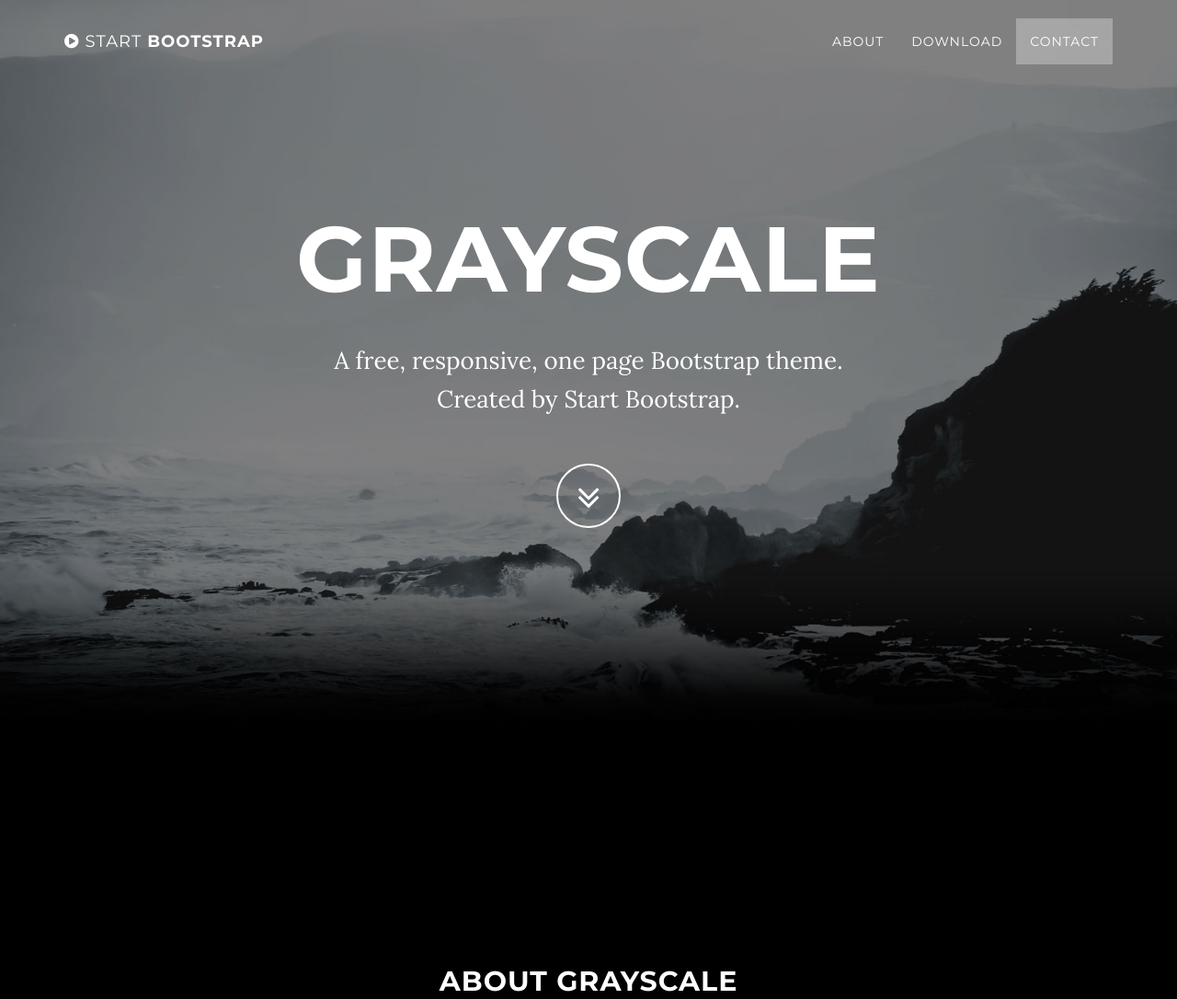
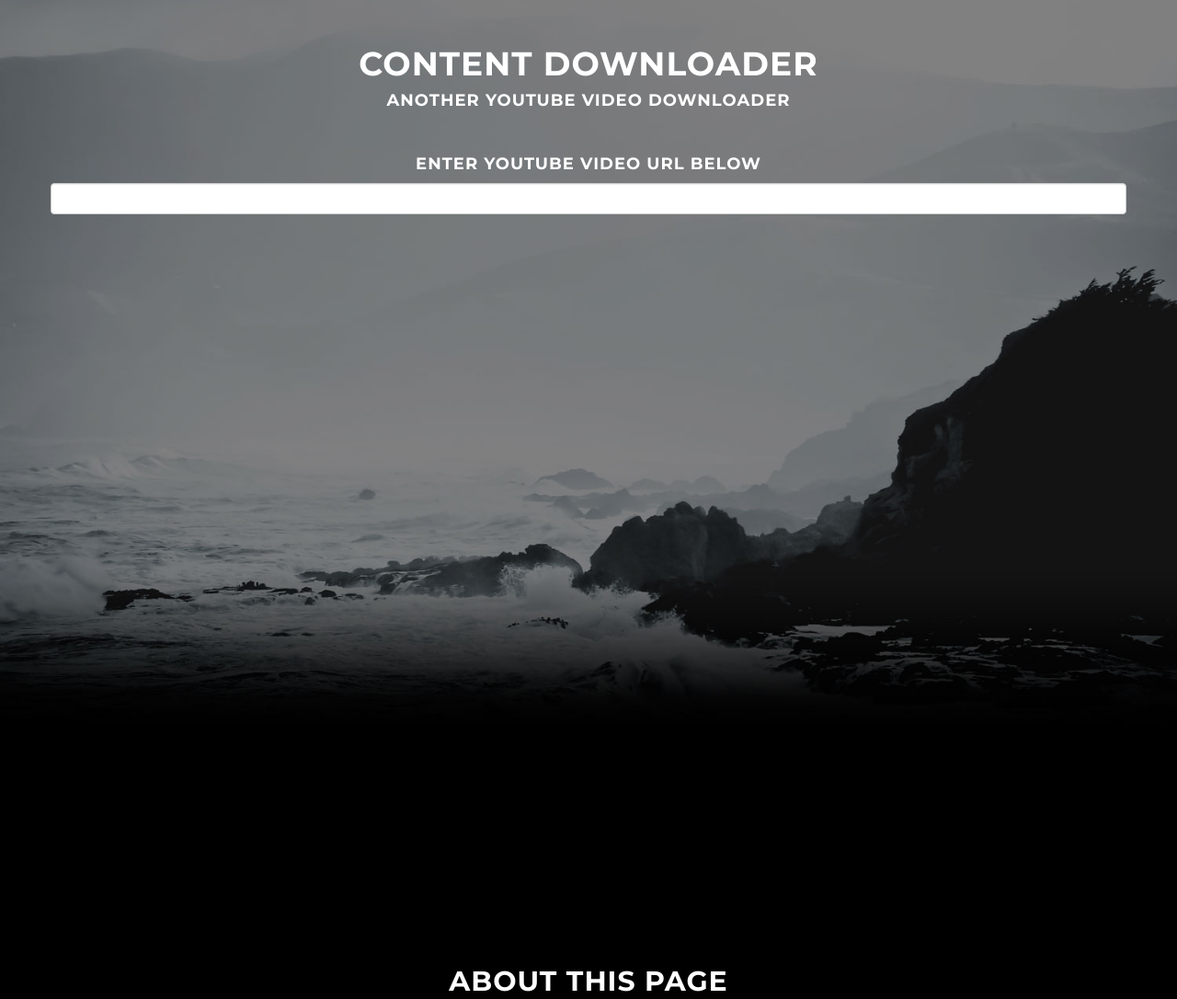
Before and after one commit to Austech/Content-Downloader-Site, a plain HTML site: page ContentDownloaderSite/index.html in a window 1280 px wide. Shown: the top 1086 px of the page at 92% size. Drawn offline with Linux system fonts and the light colour scheme; some packages are replaced by stand-ins of ours.

Commit message:
Some inputs and css changes

```diff
--- a/ContentDownloaderSite/css/grayscale.css
+++ b/ContentDownloaderSite/css/grayscale.css
@@ -23,7 +23,7 @@
 h4,
 h5,
 h6 {
-    margin: 0 0 35px;
+    margin: 0 0 10px;
     text-transform: uppercase;
     font-family: Montserrat,"Helvetica Neue",Helvetica,Arial,sans-serif;
     font-weight: 700;
@@ -144,7 +144,6 @@
     display: table;
     width: 100%;
     height: auto;
-    padding: 100px 0;
     text-align: center;
     color: #fff;
     background: url(../img/intro-bg.jpg) no-repeat bottom center scroll;
@@ -157,7 +156,7 @@
 
 .intro .intro-body {
     display: table-cell;
-    vertical-align: middle;
+    padding:50px;
 }
 
 .intro .intro-body .brand-heading {
@@ -166,6 +165,9 @@
 
 .intro .intro-body .intro-text {
     font-size: 18px;
+}
+.intro .intro-body .intro-text-2 {
+    font-size: 16px;
 }
 
 @media(min-width:768px) {
@@ -368,6 +370,15 @@
     background: 0 0;
 }
 
+textarea::selection {
+    text-shadow: none;
+    background: #42dca3;
+}
+
 body {
-    webkit-tap-highlight-color: rgba(255,255,255,.2);
+    webkit-tap-highlight-color: rgba(100,100,100,1);
 }
+
+textarea{
+    resize:none;
+}
--- a/ContentDownloaderSite/index.html
+++ b/ContentDownloaderSite/index.html
@@ -33,53 +33,22 @@
 
 <body id="page-top" data-spy="scroll" data-target=".navbar-fixed-top">
 
-    <!-- Navigation -->
-    <nav class="navbar navbar-custom navbar-fixed-top" role="navigation">
-        <div class="container">
-            <div class="navbar-header">
-                <button type="button" class="navbar-toggle" data-toggle="collapse" data-target=".navbar-main-collapse">
-                    <i class="fa fa-bars"></i>
-                </button>
-                <a class="navbar-brand page-scroll" href="#page-top">
-                    <i class="fa fa-play-circle"></i>  <span class="light">Start</span> Bootstrap
-                </a>
-            </div>
-
-            <!-- Collect the nav links, forms, and other content for toggling -->
-            <div class="collapse navbar-collapse navbar-right navbar-main-collapse">
-                <ul class="nav navbar-nav">
-                    <!-- Hidden li included to remove active class from about link when scrolled up past about section -->
-                    <li class="hidden">
-                        <a href="#page-top"></a>
-                    </li>
-                    <li>
-                        <a class="page-scroll" href="#about">About</a>
-                    </li>
-                    <li>
-                        <a class="page-scroll" href="#download">Download</a>
-                    </li>
-                    <li>
-                        <a class="page-scroll" href="#contact">Contact</a>
-                    </li>
-                </ul>
-            </div>
-            <!-- /.navbar-collapse -->
-        </div>
-        <!-- /.container -->
-    </nav>
-
     <!-- Intro Header -->
     <header class="intro">
         <div class="intro-body">
             <div class="container">
                 <div class="row">
-                    <div class="col-md-8 col-md-offset-2">
-                        <h1 class="brand-heading">Grayscale</h1>
-                        <p class="intro-text">A free, responsive, one page Bootstrap theme.<br>Created by Start Bootstrap.</p>
-                        <a href="#about" class="btn btn-circle page-scroll">
-                            <i class="fa fa-angle-double-down animated"></i>
-                        </a>
+                    <div class="col-md-12">
+                        <h1>Content Downloader</h1>
+                        <h4>Another YouTube video downloader</h4>
                     </div>
+                </div>
+                </br></br>
+                <div class="row form-group">
+                    <div class="col-md-12">
+                        <h4>Enter YouTube video url below</h4>
+                    </div>
+                    <textarea class="form-control" rows="1"></textarea>
                 </div>
             </div>
         </div>
@@ -89,7 +58,7 @@
     <section id="about" class="container content-section text-center">
         <div class="row">
             <div class="col-lg-8 col-lg-offset-2">
-                <h2>About Grayscale</h2>
+                <h2>About this page</h2>
                 <p>Grayscale is a free Bootstrap 3 theme created by Start Bootstrap. It can be yours right now, simply download the template on <a href="http://startbootstrap.com/template-overviews/grayscale/">the preview page</a>. The theme is open source, and you can use it for any purpose, personal or commercial.</p>
                 <p>This theme features stock photos by <a href="http://gratisography.com/">Gratisography</a> along with a custom Google Maps skin courtesy of <a href="http://snazzymaps.com/">Snazzy Maps</a>.</p>
                 <p>Grayscale includes full HTML, CSS, and custom JavaScript files along with LESS files for easy customization.</p>
@@ -139,7 +108,6 @@
     <!-- Footer -->
     <footer>
         <div class="container text-center">
-            <p>Copyright &copy; Your Website 2014</p>
         </div>
     </footer>
 
```
Also changed, not shown: ContentDownloaderSite/app.js (deleted, +0 -27 lines), ContentDownloaderSite/app.ts (deleted, +0 -28 lines), 3 other files.
